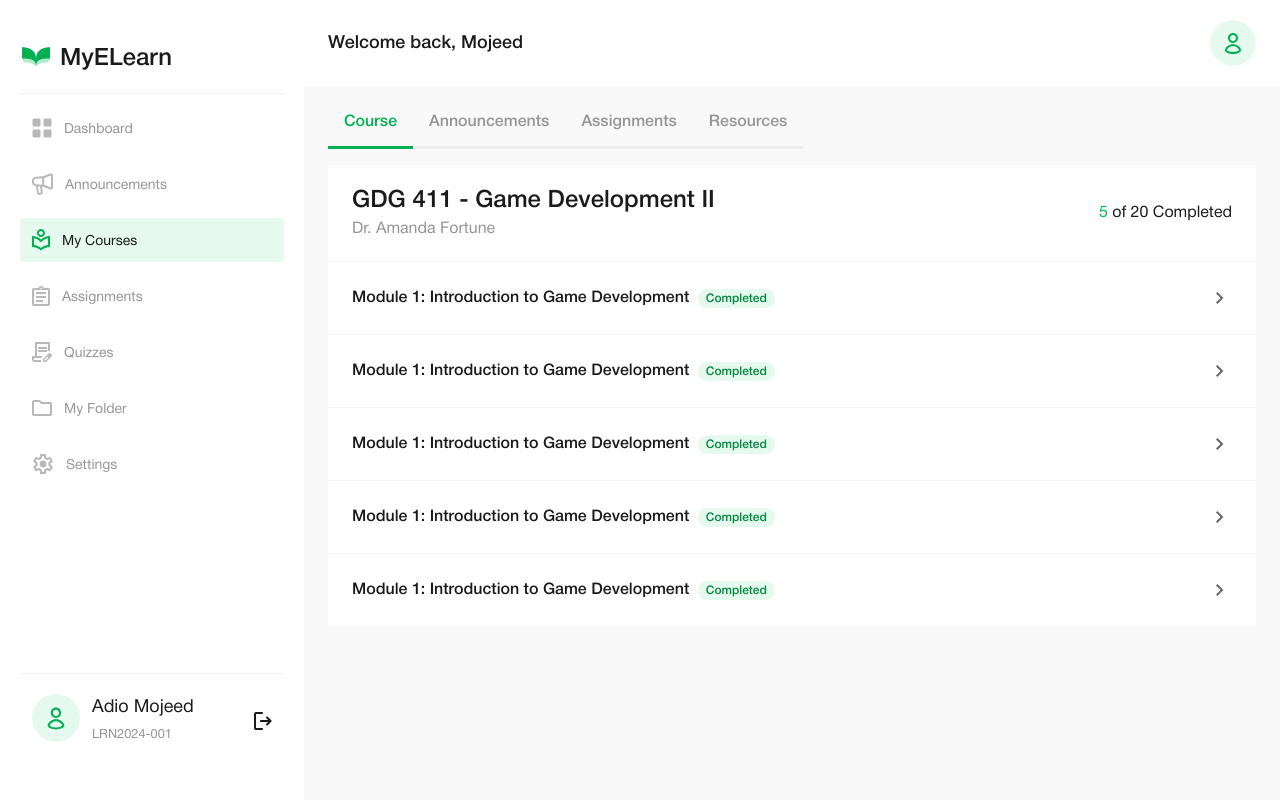
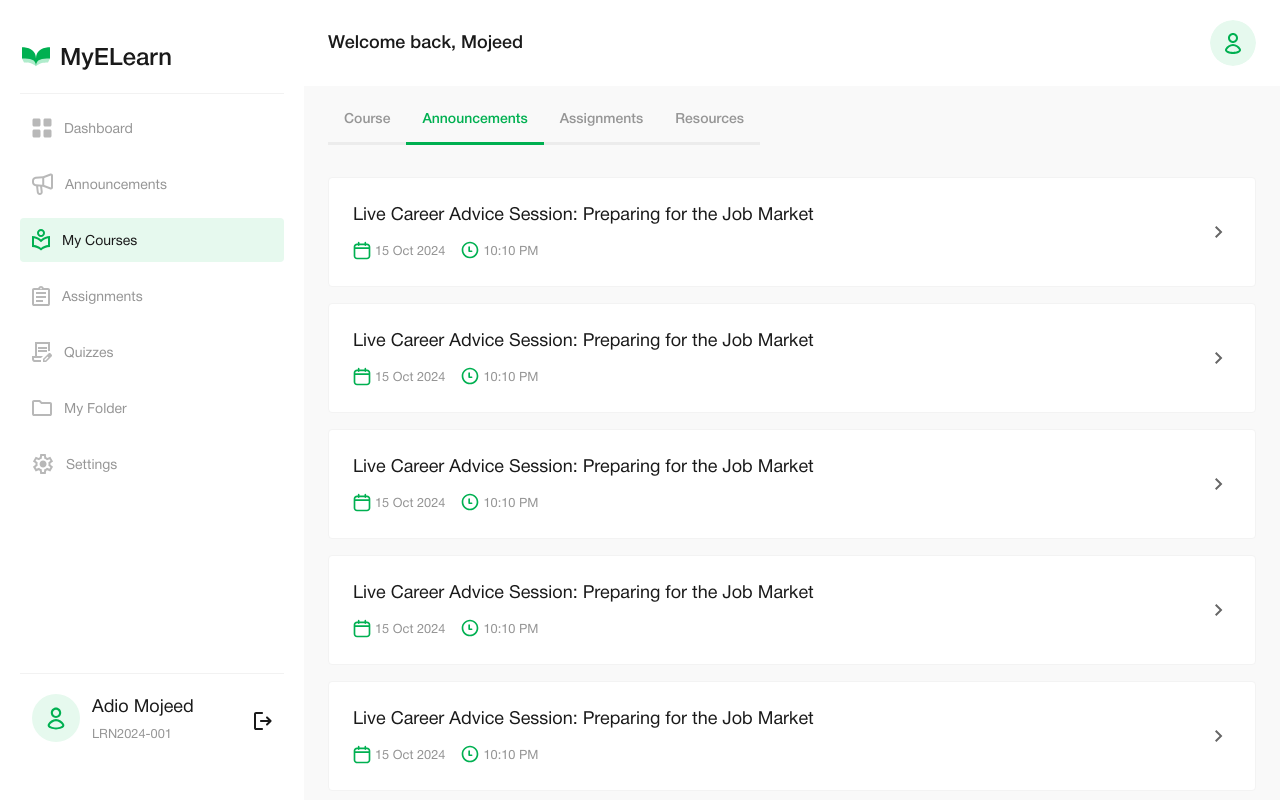
Before and after one commit to Adiomojeed/my-elearn-fe, a Next.js app: page /courses/1 in a window 1280 px wide. Built offline with nearby package versions, Linux system fonts and the light colour scheme.

Commit message:
feat: announcements UI

```diff
--- a/src/app/(dashboard)/courses/[id]/page.tsx
+++ b/src/app/(dashboard)/courses/[id]/page.tsx
@@ -7,7 +7,7 @@ import Resources from "@/components/dashboard/courses/Resources";
 import { act, useState } from "react";
 
 const Page = () => {
-  const [active, setActive] = useState("course");
+  const [active, setActive] = useState("announcements");
   const tabs = [
     { name: "Course", path: "course" },
     { name: "Announcements", path: "announcements" },
@@ -31,7 +31,7 @@ const Page = () => {
         {tabs.map((i, idx) => (
           <button
             key={idx}
-            className={`small px-4 pb-3 font-medium ${
+            className={`text-sm px-2 md:px-4 pb-2 md:pb-3 font-medium ${
               i.path === active
                 ? "text-primary-600 border-primary-600"
                 : "text-grey-200 border-black border-opacity-5"
--- a/src/components/Accordion.tsx
+++ b/src/components/Accordion.tsx
@@ -2,9 +2,14 @@
 
 import React, { useState, useRef } from "react";
 import ChevronRight from "./icons/ChevronRight";
-import Button from "./Button";
 
-const Accordion = (props) => {
+interface AccordionProps {
+  title: React.ReactNode;
+  content: React.ReactNode;
+  className?: string;
+}
+
+const Accordion: React.FC<AccordionProps> = (props) => {
   const content = useRef<HTMLDivElement>(null);
   const [active, setActive] = useState<boolean | null>(null);
   const [height, setHeight] = useState("0px");
@@ -16,41 +21,23 @@ const Accordion = (props) => {
   };
 
   return (
-    <div className="accordion__section">
-      {/*  */}
+    <div className={`accordion__section ${props.className}`}>
       <div
-        className={`px-6 py-6 flex items-center cursor-pointer ${active}`}
+        className={`p-4 lg:p-6 flex items-center cursor-pointer ${active}`}
         onClick={toggleAccordion}
       >
-        <p className="font-medium">
-          Module 1: Introduction to Game Development{" "}
-          <small className="text-xs text-primary-700 bg-[#E6F9EE] px-2 py-1 ml-1 rounded-[10px]">
-            Completed
-          </small>
-        </p>
+        {props.title}
         <div className={`ml-auto ${active && "rotate"}`}>
           <ChevronRight fill={active ? "#1A1A1A" : "#666666"} />
         </div>
       </div>
-      {/*  */}
 
       <div
         ref={content}
         style={{ maxHeight: `${height}` }}
-        className="accordion__content pl-6 flex flex-col"
+        className="accordion__content lg:pl-6 flex flex-col"
       >
-        {Array.from({ length: 5 }).map((_, idx) => (
-          <div key={idx} className="px-6 py-6 flex items-center gap-4">
-            <img src="/pdf.svg" alt="" />
-            <small>Module 1 - Lesson 1</small>
-            <div className="ml-auto">
-              {/* <img src="/completed.svg" alt="" /> */}
-              <Button btnType="outline" size="sm" className="px-4 !border-grey-50 !text-grey-500">
-                Mark as complete
-              </Button>
-            </div>
-          </div>
-        ))}
+        {props.content}
       </div>
     </div>
   );
--- a/src/components/dashboard/AnnouncementModal.tsx
+++ b/src/components/dashboard/AnnouncementModal.tsx
@@ -1,6 +1,6 @@
 import Button from "../Button";
 
-const text = `
+export const text = `
 <i><p>
 Hello Students, <br />
 We are excited to announce a Live Career Advice Session on October 25th at 11:00 AM (WAT), exclusively for users! Join us as industry experts share insights on preparing for the job market, building a strong resume, and acing interviews. This is a great opportunity to ask questions and get personalized advice on your career path.
--- /dev/null
+++ b/src/components/dashboard/courses/AnnouncementAccordion.tsx
@@ -0,0 +1,38 @@
+import Accordion from "@/components/Accordion";
+import Button from "@/components/Button";
+import { text } from "../AnnouncementModal";
+
+const AnnouncementAccordion = () => {
+  return (
+    <Accordion
+      className="bg-white rounded border border-[#F3F3F3]"
+      title={
+        <div>
+          <p className="lg:text-lg leading-[22px]">
+            Live Career Advice Session: Preparing for the Job Market
+          </p>
+          <div className="flex items-center gap-4 mt-2">
+            <small className="text-grey-300 leading-[20px] flex items-center gap-1">
+              <img src="/calendar.svg" alt="" />{" "}
+              <span className="mt-1">15 Oct 2024</span>
+            </small>
+            <small className="text-grey-300 leading-[20px] flex items-center gap-1">
+              <img src="/clock.svg" alt="" />{" "}
+              <span className="mt-1">10:10 PM</span>
+            </small>
+          </div>
+        </div>
+      }
+      content={
+        <div className="ml-3 pl-5 border-l-2 border-[#F3F3F3] mb-4 lg:mb-6 pr-4 lg:pr-6">
+          <p
+            className="text-sm md:text-basetext-grey-400 wysiwyg-render"
+            dangerouslySetInnerHTML={{ __html: text }}
+          />
+        </div>
+      }
+    />
+  );
+};
+
+export default AnnouncementAccordion;
--- a/src/components/dashboard/courses/Announcements.tsx
+++ b/src/components/dashboard/courses/Announcements.tsx
@@ -1,5 +1,13 @@
+import AnnouncementAccordion from "./AnnouncementAccordion";
+
 const Announcements = () => {
-  return <div className="mt-4 bg-white">Announcmemnts</div>;
+  return (
+    <div className="mt-8  flex flex-col gap-4">
+      {Array.from({ length: 5 }).map((_, idx) => (
+        <AnnouncementAccordion key={idx} />
+      ))}
+    </div>
+  );
 };
 
 export default Announcements;
--- /dev/null
+++ b/src/components/dashboard/courses/CourseAccordion.tsx
@@ -0,0 +1,39 @@
+import Accordion from "@/components/Accordion";
+import Button from "@/components/Button";
+
+const CourseAccordion = () => {
+  return (
+    <Accordion
+      title={
+        <p className="text-sm lg:text-base font-medium flex items-center gap-1 lg:gap-2">
+          Module 1: Introduction to Game Development
+          <small className="text-xs text-primary-700 bg-[#E6F9EE] px-2 py-1 rounded-[10px]">
+            Completed
+          </small>
+        </p>
+      }
+      content={
+        <>
+          {Array.from({ length: 5 }).map((_, idx) => (
+            <div key={idx} className="p-4 lg:p-6 flex items-center gap-4">
+              <img src="/pdf.svg" alt="" />
+              <small>Module 1 - Lesson 1</small>
+              <div className="ml-auto">
+                {/* <img src="/completed.svg" alt="" /> */}
+                <Button
+                  btnType="outline"
+                  size="sm"
+                  className="text-xs lg:text-sm px-4 !border-grey-50 !text-grey-500"
+                >
+                  Mark as complete
+                </Button>
+              </div>
+            </div>
+          ))}
+        </>
+      }
+    />
+  );
+};
+
+export default CourseAccordion;
--- a/src/components/dashboard/courses/Courses.tsx
+++ b/src/components/dashboard/courses/Courses.tsx
@@ -1,25 +1,22 @@
 import Accordion from "@/components/Accordion";
+import CourseAccordion from "./CourseAccordion";
 
 const Courses = () => {
   return (
     <div className="mt-4 bg-white flex flex-col divide-y divide-[#F3F3F3]">
-      <div className="py-5 px-6 flex items-center justify-between">
+      <div className="p-4 lg:py-5 lg:px-6 flex flex-col lg:flex-row lg:items-center justify-between">
         <div>
-          <h5 className="text-2xl font-medium">
+          <h5 className="text-lg lg:text-2xl font-medium">
             GDG 411 - Game Development II
           </h5>
           <p className="text-grey-300">Dr. Amanda Fortune</p>
         </div>
-        <p className="text-grey-500">
+        <p className="text-sm lg:text-base text-grey-500 mt-1 lg:mt-0">
           <span className="text-primary-500">5</span> of 20 Completed
         </p>
       </div>
       {Array.from({ length: 5 }).map((_, idx) => (
-        <Accordion
-          key={idx}
-          title="Week 1"
-          content="This week we will be learning about the basics of game development and how to create a simple game using Unity."
-        />
+        <CourseAccordion key={idx} />
       ))}
     </div>
   );
--- a/src/components/icons/Announcements.tsx
+++ b/src/components/icons/Announcements.tsx
@@ -10,8 +10,8 @@ const Announcements = ({ fill }: { fill: string }) => {
       xmlns="http://www.w3.org/2000/svg"
     >
       <path
-        fill-rule="evenodd"
-        clip-rule="evenodd"
+        fillRule="evenodd"
+        clipRule="evenodd"
         d="M21 2.42935C21 1.04047 19.6191 0.0744291 18.3144 0.55054L11.0165 3.21365L3.68817 3.78669C1.60632 3.94948 0 5.68631 0 7.77451V9.22537C0 11.3136 1.60633 13.0504 3.68817 13.2132L4.10077 13.2455L4.80448 19.3588C4.97774 20.8639 6.25202 21.9999 7.76707 21.9999C9.55425 21.9999 10.9401 20.4388 10.7282 18.6642L10.1375 13.7175L11.0165 13.7862L18.3144 16.4493C19.6191 16.9255 21 15.9594 21 14.5705V2.42935ZM3.84408 5.7806L10.2308 5.28119V11.7187L3.84409 11.2193C2.80316 11.1379 2 10.2695 2 9.22537V7.77451C2 6.73041 2.80316 5.862 3.84408 5.7806ZM19 14.5705L12.2308 12.1004V4.89953L19 2.42936L19 14.5705ZM6.79136 19.1301L6.13226 13.4043L8.10431 13.5585L8.7423 18.9013C8.81209 19.4858 8.35567 19.9999 7.76707 19.9999C7.2681 19.9999 6.84842 19.6258 6.79136 19.1301Z"
         fill={fill}
       />
--- a/src/styles/globals.css
+++ b/src/styles/globals.css
@@ -138,7 +138,7 @@ input {
 .accordion__section {
   display: flex;
   flex-direction: column;
-  border-bottom: 1px solid #bdbdbd;
+  /* border-bottom: 1px solid #bdbdbd; */
 }
 
 .accordion__icon {
```
